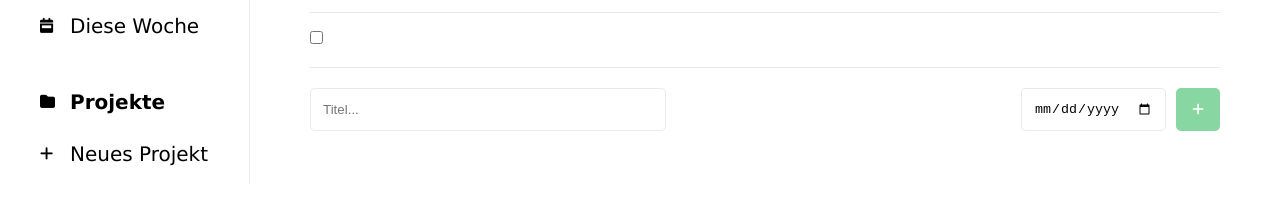
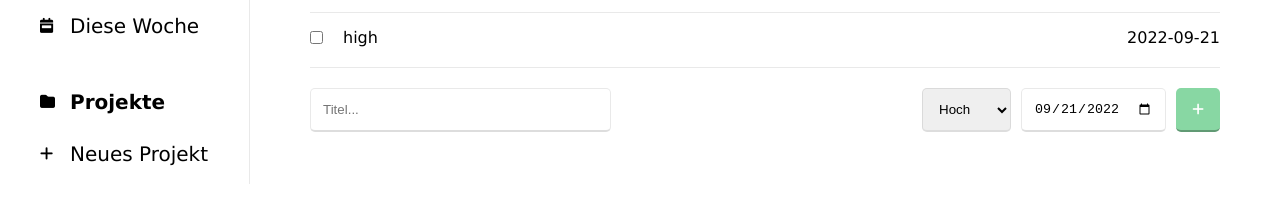
Before and after one commit to Sharaghe/todo, a website built with webpack: page dist/index.html in a window 1280 px wide. Both pictures are taken after a click on the button 1198 px from the left and 304 px from the top of the page. Shown: the part 240-462 px from the top of the page. Built offline with nearby package versions, Linux system fonts and the light colour scheme.

Commit message:
Add priority for tasks as text

```diff
--- a/src/index.js
+++ b/src/index.js
@@ -17,18 +17,19 @@ import { Task } from "./objects.js";
   function saveNewLine(newLine){
     let title = newLine.querySelector("input[name='title']").value;
     let date =  newLine.querySelector("input[name='date']").value;
-    addToTaskList(title, "", date, "");
+    let prio =  newLine.querySelector("select").value;
+    addToTaskList(title, "", prio, date);
   }
 
-  function addToTaskList(name, description, dueDate, priority){
-    taskList.push(new Task(name, description, dueDate, priority));
+  function addToTaskList(name, description, prio, dueDate){
+    taskList.push(new Task(name, description, prio, dueDate));
     updateTaskList();
   }
 
   function updateTaskList(){
     ui.clearTaskList(taskListUL);
     taskList.forEach(task => {
-      taskListUL.appendChild(ui.addTaskToUI(task.name, task.dueDate));
+      taskListUL.appendChild(ui.addTaskToUI(task.name, task.prio, task.dueDate));
     });
     let isListEmpty = (taskList.length > 0) ? false : true;
     ui.manageHead(isListEmpty);
--- a/src/objects.js
+++ b/src/objects.js
@@ -1,8 +1,8 @@
-const Task = function(name, description, dueDate, priority) {
+const Task = function(name, description, prio, dueDate) {
     this.name = name
     this.description = description
     this.dueDate = dueDate
-    this.priority = priority
+    this.prio = prio
 }
 
 Task.prototype.markDone = function() {
--- a/src/style.scss
+++ b/src/style.scss
@@ -108,6 +108,7 @@ ul.task-list{
       transition: all 300ms;
       background: #88d7a3;
       color: white;
+      border-bottom: 2px solid #619a74;
 
       &:hover{
         box-shadow: 0 -18px 18px -21px rgba(0, 0, 0, 0.2) inset;
@@ -123,15 +124,18 @@ ul.task-list{
       box-sizing: border-box;
       border-radius: 5px;
       border: 1px solid $border-color;
+      border-bottom: 2px solid #DDD;
       padding: 12px;
       width: 50%;
       height: 100%;
     }
 
-    & input[type="date"]{
+    & input[type="date"], select{
       border-radius: 5px;
       border: 1px solid $border-color;
       padding: 12px;
+      border-bottom: 2px solid #DDD;
+      margin-left: 10px;
     }
 
   }
--- a/src/ui-service.js
+++ b/src/ui-service.js
@@ -1,23 +1,26 @@
-const addTaskToUI = function(name, dueDate){
+const addTaskToUI = function(nameVal, prioVal, dueDateVal){
 
     const main = document.createElement("li");
     const check = document.createElement("input");
     const title = document.createElement("div");
+    const prio = document.createElement("div");
     const date = document.createElement("div");
 
     main.setAttribute("class", "task");
     main.appendChild(check);
     main.appendChild(title);
+    main.appendChild(prio);
     main.appendChild(date);
 
     check.setAttribute("type", "checkbox");
-    title.textContent = name;
-    date.textContent = dueDate;
+    title.textContent = nameVal;
+    prio.textContent = prioVal;
+    date.textContent = dueDateVal;
 
     return main;
 }
 
-const addTemplateToUI = function(name, dueDate){
+const addTemplateToUI = function(){
 
     const main = document.createElement("li");
     const save = document.createElement("button");
@@ -26,10 +29,18 @@ const addTemplateToUI = function(name, dueDate){
     const saveIcon = document.createElement("i");
     const titleInput = document.createElement("input");
     const dateInput = document.createElement("input");
+    const prio = document.createElement("select");
+
+    prio.setAttribute("size", "1");
+    prio.append(Object.assign(document.createElement('option'),{value:"high", textContent: "Hoch"}));
+    prio.append(Object.assign(document.createElement('option'),{value:"normal", textContent: "Normal"}));
+    prio.append(Object.assign(document.createElement('option'),{value:"low", textContent: "Niedrig"}));
+
     title.appendChild(titleInput);
     save.appendChild(saveIcon);
     date.appendChild(dateInput);
     main.appendChild(title);
+    main.appendChild(prio);
     main.appendChild(date);
     main.appendChild(save);
 
@@ -38,6 +49,7 @@ const addTemplateToUI = function(name, dueDate){
     titleInput.setAttribute("name", "title");
     dateInput.setAttribute("type", "date");
     dateInput.setAttribute("name", "date");
+    dateInput.valueAsDate = new Date();
     saveIcon.classList.add("fa-solid", "fa-add");
 
 
```
Also changed, not shown: dist/main.js.
